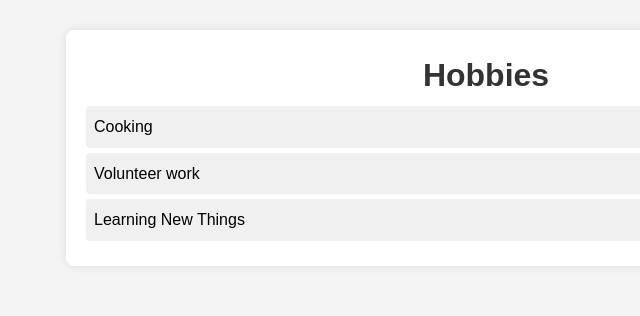
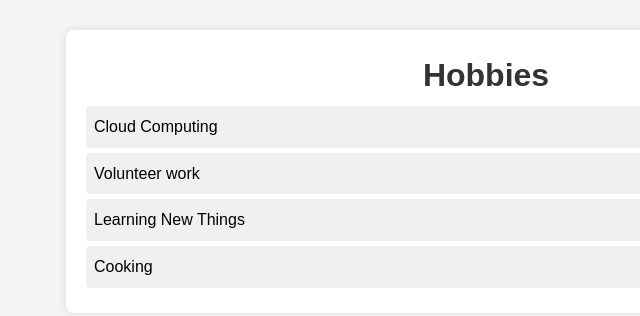
Before and after one commit to aswini826/My_Resume, a plain HTML site: page My Resume/hobbies.html in a window 1280 px wide. Shown: the whole page, without its empty margins (154-794 px from the left). Drawn offline with Linux system fonts and the light colour scheme.

Commit message:
Update hobbies.html

```diff
--- a/My Resume/hobbies.html
+++ b/My Resume/hobbies.html
@@ -8,9 +8,10 @@
     <div class="container">
       <h1>Hobbies</h1>
       <ol>
-        <li>Cooking</li>
+        <li>Cloud Computing</li>
         <li>Volunteer work</li>
         <li>Learning New Things</li>
+        <li>Cooking</li>
       </ol>
     </div>
   </body>
```
